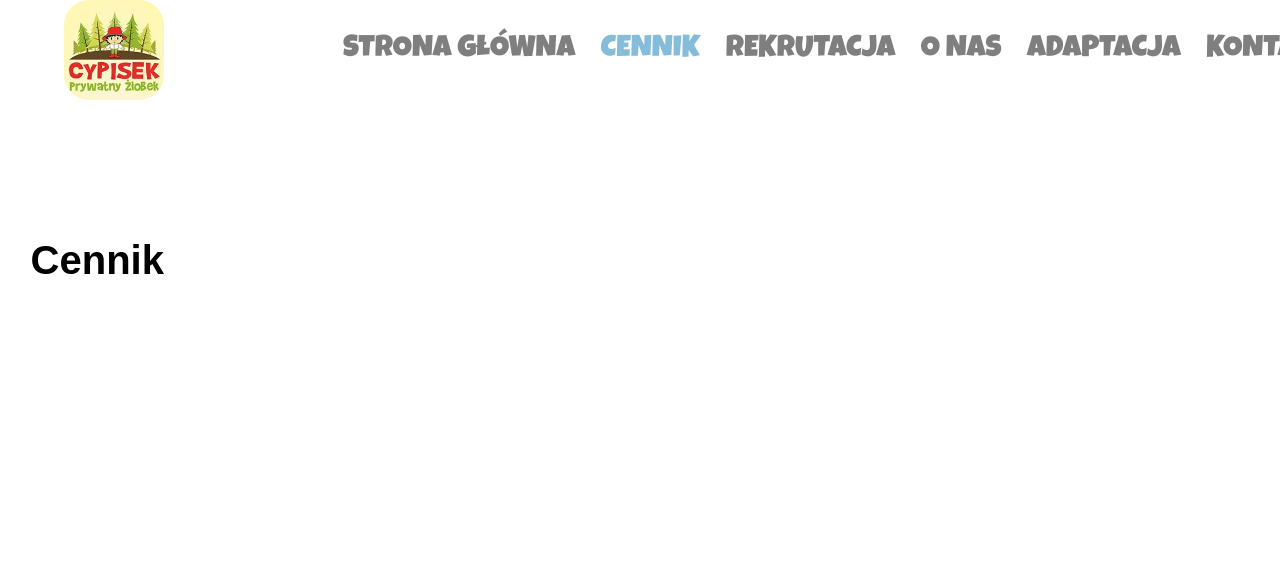
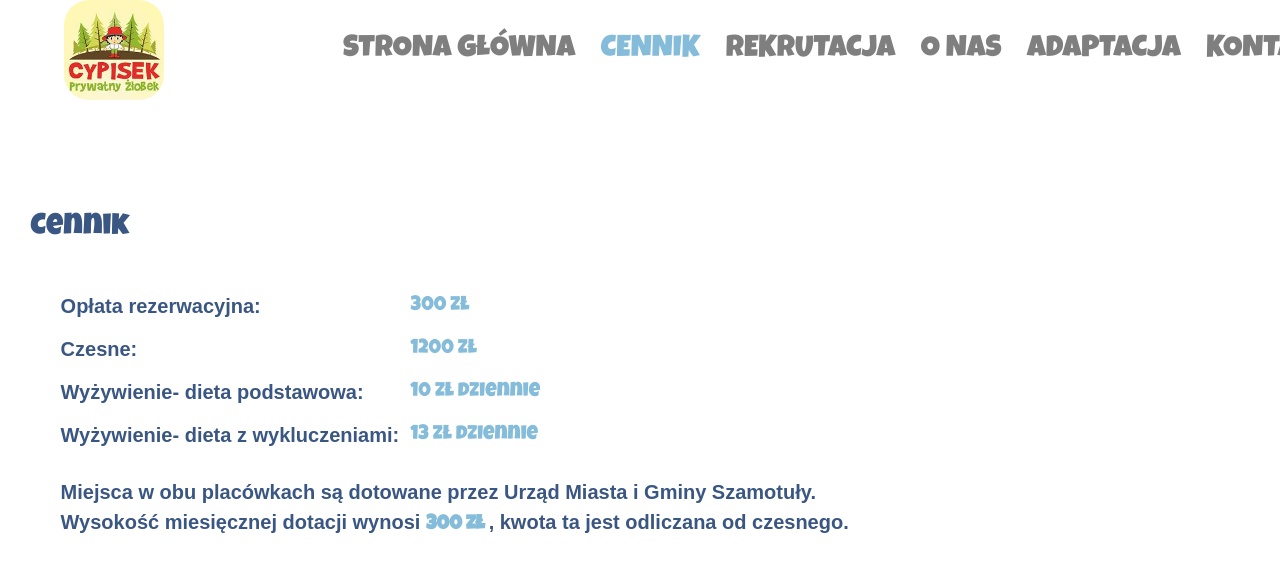
Before and after one commit to harrydeanstanton/Cypisek, a Gatsby site: page /pricing in a window 1280 px wide. Shown: the top 583 px of the page. Built offline with nearby package versions, Linux system fonts and the light colour scheme; Gatsby itself is replaced by a stand-in of ours.

Commit message:
added pricing, some css changes

```diff
--- a/src/components/Branch.js
+++ b/src/components/Branch.js
@@ -1,5 +1,5 @@
-import React from 'react';
-import styled from 'styled-components';
+import React from "react";
+import styled from "styled-components";
 
 const BranchContainer = styled.div`
   text-align: center;
--- a/src/components/ContactForm.js
+++ b/src/components/ContactForm.js
@@ -22,6 +22,7 @@ const Basic = () => (
         ) {
           errors.email = 'Invalid email address';
         }
+        values.child_pesel = '' ? (errors.text = 'Wymagany pesel') : 'Ok';
         return errors;
       }}
       onSubmit={(values, { setSubmitting }) => {
@@ -51,6 +52,7 @@ const Basic = () => (
               onBlur={handleBlur}
               value={values.child_pesel}
             />
+            {errors.text}
             <DataLine
               type="date"
               name="Data urodzenia"
@@ -149,7 +151,7 @@ const Basic = () => (
               onBlur={handleBlur}
               value={values.father_email}
             />
-            {errors.email && touched.email && errors.email}
+            {errors.father_email}
             <DataLineArea
               type="text"
               name="Nazwa i adres zakładu pracy ojca"
@@ -216,7 +218,7 @@ const Basic = () => (
               onBlur={handleBlur}
               value={values.mother_email}
             />
-            {errors.email && touched.email && errors.email}
+            {errors.mother_email}
             <DataLineArea
               type="text"
               name="Nazwa i adres zakładu pracy matki"
--- a/src/components/DataLineInput.js
+++ b/src/components/DataLineInput.js
@@ -25,7 +25,7 @@ const DataLine = (props) => (
       type={props.type}
       name={props.name}
       onChange={props.OnChange}
-      onBlur={props.onlur}
+      onBlur={props.onBlur}
       value={props.value}
     />
   </DataLineWrapper>
--- /dev/null
+++ b/src/components/PricingLabel.js
@@ -0,0 +1,32 @@
+import React from "react";
+import styled from "styled-components";
+import PropTypes from "prop-types";
+
+const Section = styled.div`
+  padding: 10px;
+  display: flex;
+`;
+
+const Label = styled.div`
+  color: var(--cypisBlue);
+  width: 350px;
+  font-weight: bold;
+`;
+const Value = styled.div`
+  color: var(--cypisLightBlue);
+  font-family: var(--headerFont);
+`;
+
+const PricingLabel = ({ pricingText, title }) => (
+  <Section>
+    <Label>{title}</Label>
+    <Value>{pricingText}</Value>
+  </Section>
+);
+
+PricingLabel.propTypes = {
+  pricingText: PropTypes.node.isRequired,
+  title: PropTypes.string.isRequired,
+};
+
+export default PricingLabel;
--- a/src/pages/description.js
+++ b/src/pages/description.js
@@ -1,11 +1,9 @@
 import React from 'react';
-import { Link } from 'gatsby';
+import Basic from '../components/FormikTest';
 
 const Description = () => (
   <>
-    <h1>opis</h1>
-
-    <Link to="/">Go back to the homepage</Link>
+    <Basic />
   </>
 );
 
--- a/src/pages/pricing.js
+++ b/src/pages/pricing.js
@@ -1,10 +1,52 @@
-import React from 'react';
-import { Link } from 'gatsby';
-import Container from '../components/Container';
+import React from "react";
+import { Link } from "gatsby";
+import styled from "styled-components";
+import Container from "../components/Container";
+import PricingLabel from "../components/PricingLabel";
 
+const Header = styled.div`
+  font-size: 1.5em;
+  font-family: var(--headerFont);
+  color: var(--cypisBlue);
+`;
+const PricingContainer = styled.div`
+  padding: 20px;
+  margin-top: 20px;
+`;
+
+const Description = styled.div`
+  padding: 20px;
+  padding-left: 10px;
+  color: var(--cypisBlue);
+  --font-family: var(--headerFont);
+  font-weight: bold;
+  line-height: 1.5em;
+`;
+const Price = styled.span`
+  color: var(--cypisLightBlue);
+  font-family: var(--headerFont);
+`;
 const Pricing = () => (
   <Container>
-    <h1>Cennik</h1>
+    <Header> Cennik</Header>
+    <PricingContainer>
+      <PricingLabel pricingText="300 zł" title="Opłata rezerwacyjna: " />
+      <PricingLabel pricingText="1200 zł" title="Czesne: " />
+      <PricingLabel
+        pricingText="10 zł dziennie"
+        title="Wyżywienie- dieta podstawowa: "
+      />
+      <PricingLabel
+        pricingText="13 zł dziennie"
+        title="Wyżywienie- dieta z wykluczeniami: "
+      />
+
+      <Description>
+        Miejsca w obu placówkach są dotowane przez Urząd Miasta i Gminy
+        Szamotuły. <br /> Wysokość miesięcznej dotacji wynosi{" "}
+        <Price>300 zł </Price>, kwota ta jest odliczana od czesnego.
+      </Description>
+    </PricingContainer>
   </Container>
 );
 
```
Also changed, not shown: src/components/Branches.js (+4 -3 lines), src/components/FormikTest.js (added, +42 -0 lines), src/components/ServiceCard.js (+5 -7 lines), src/components/Services.js (+32 -27 lines), src/pages/contact.js (+8 -7 lines).
